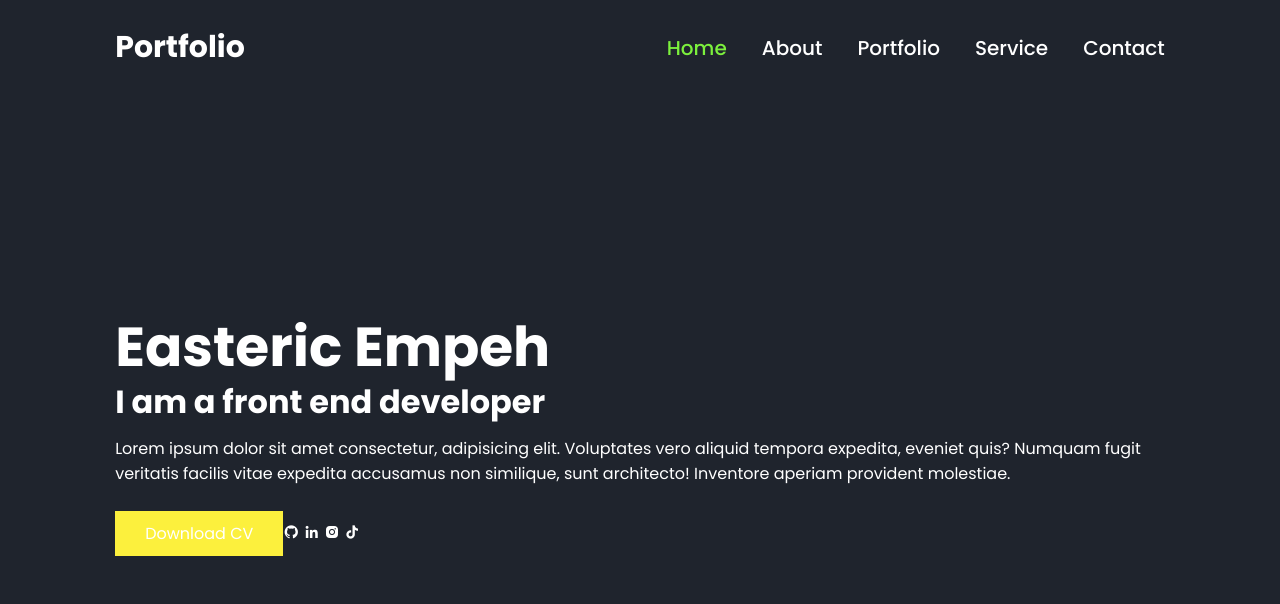
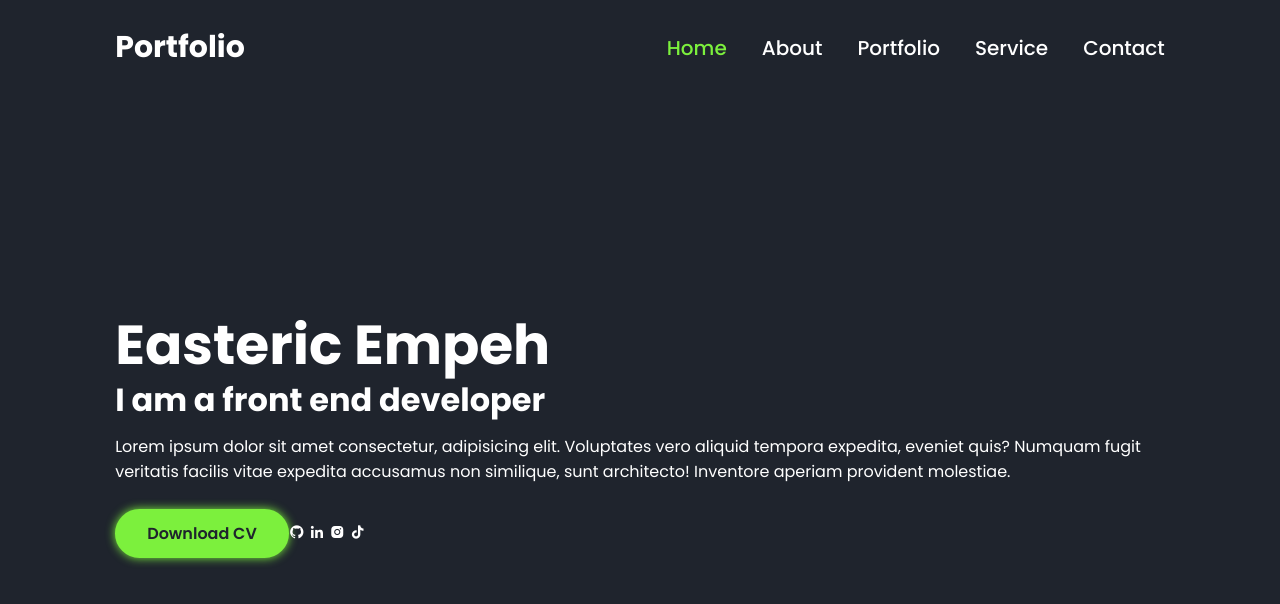
Before and after one commit to JRJunior1/portfolio, a plain HTML site: page index.html in a window 1280 px wide. Drawn offline with nearby package versions, Linux system fonts and the light colour scheme.

Commit message:
forth commit

```diff
--- a/style.css
+++ b/style.css
@@ -83,5 +83,17 @@ a {
 .btn {
   display: inline-block;
   padding: 10px 30px;
-  background: #fcf03d;
+  background: #7cf03d;
+  border: 2px solid #7cf03d;
+  border-radius: 40px;
+  box-shadow: 0 0 10px #7cf03d;
+  font-size: 16px;
+  color: #1f242d;
+  font-weight: 600;
 }
+
+.btn:hover {
+  background: transparent;
+  color: #7cf03d;
+  box-shadow: none;
+}
```
